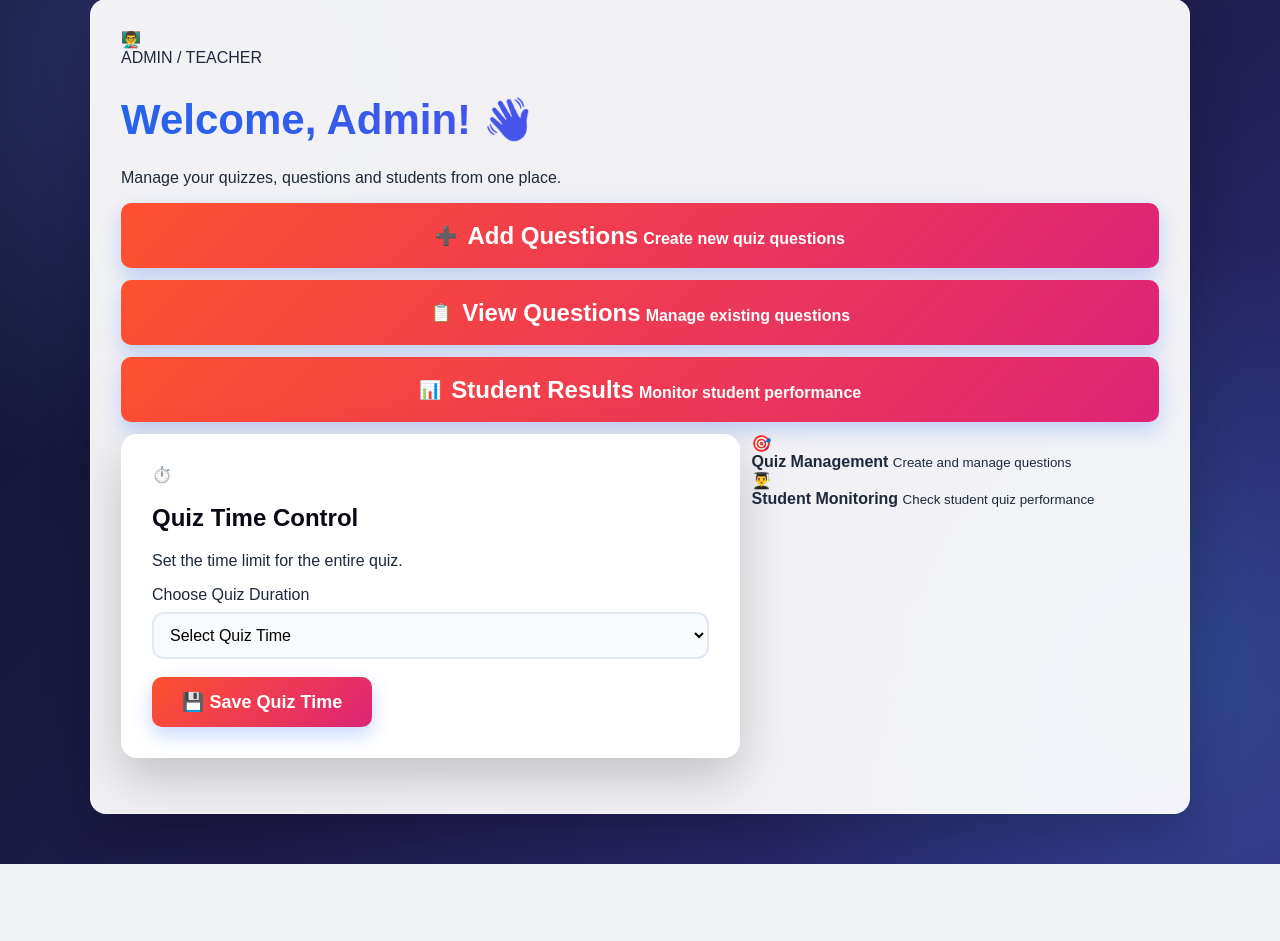
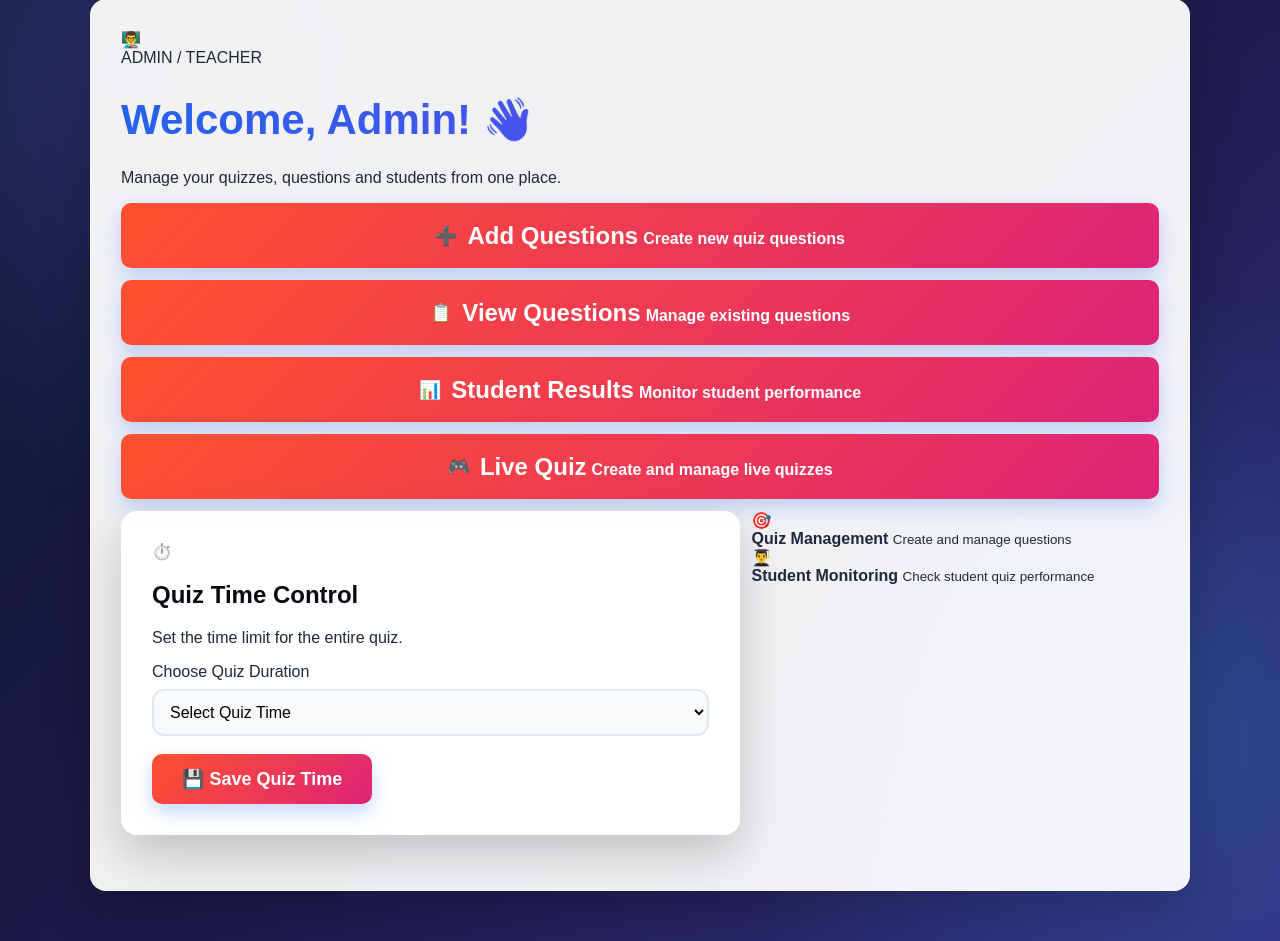
Before and after one commit to Sum332/online-quiz-management-system, a Python web app: template templates/admin.html in a window 1280 px wide. Shown: the part 158-1099 px from the top of the page. Before the commit the page ends 1022 px from the top, so only its background shows below. Run offline with Jinja, Linux system fonts and the light colour scheme; the template is opened without the code that fills it, so the values that code supplies are empty.

Commit message:
Added Live Quiz button

```diff
--- a/templates/admin.html
+++ b/templates/admin.html
@@ -123,6 +123,18 @@
 
                 </a>
 
+                <a href="/create_live_quiz" class="btn admin-action">
+
+                    <span class="action-icon">
+                        🎮
+                    </span>
+
+                     <span>
+                         <strong>Live Quiz</strong>
+                         <small>Create and manage live quizzes</small>
+                    </span>
+
+                </a>
 
             <!-- Quiz Timer -->
             <div class="card admin-setting-card">
```
